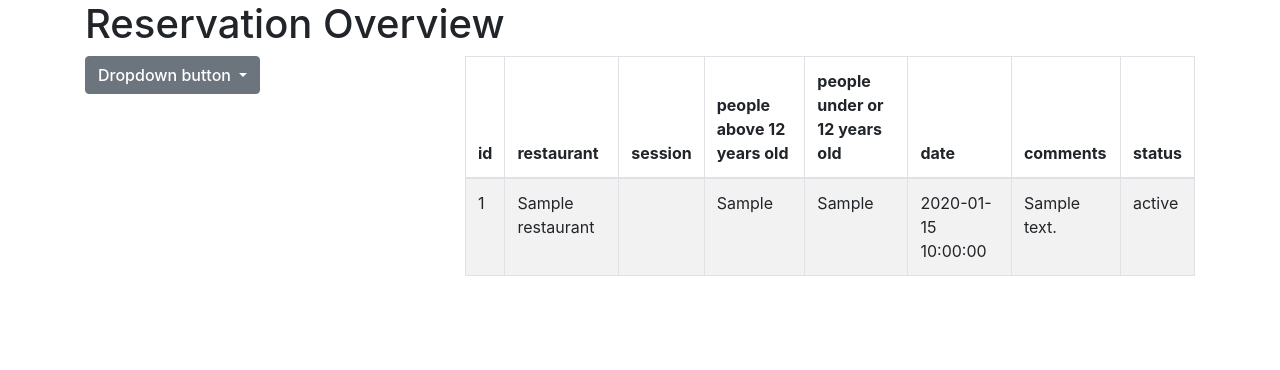
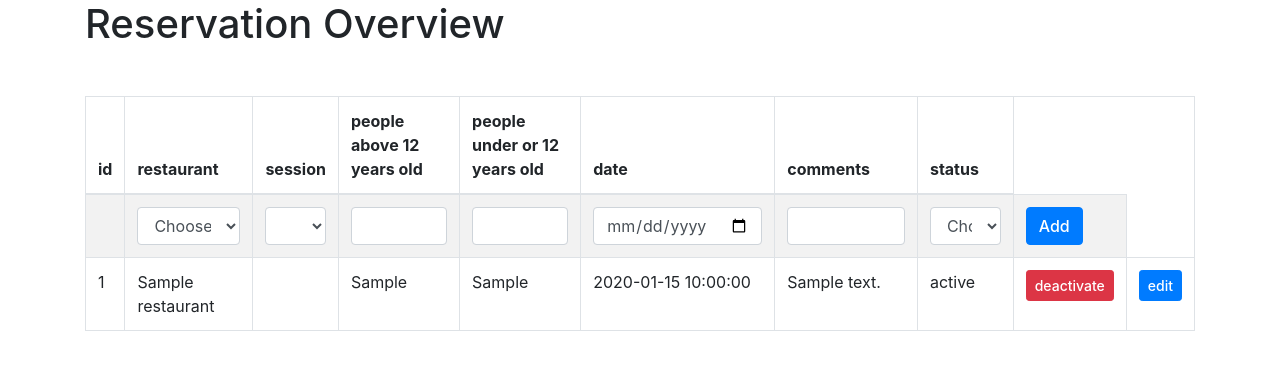
Before and after one commit to JunYuiFeng/HaarlemFestival-Website-Project, a PHP site: the page made by app/views/cms/managereservations.php in a window 1280 px wide. Shown: the top 370 px of the page. Run offline with PHP 8.4, Linux system fonts and the light colour scheme; the template is opened without the code that fills it: most values are stand-ins (such as "Sample title", 1, 10 or a date in 2020); lists and menus that the app fills with data are empty; some web fonts are replaced.

Commit message:
reservation overview update

```diff
--- a/app/services/reservationservice.php
+++ b/app/services/reservationservice.php
@@ -45,4 +45,9 @@ class ReservationService
     {
         return $this->repository->getPrice($id);
     }
+
+    function updateStatus($id, $status)
+    {
+        $this->repository->updateStatus($id, $status);
+    }
 }
--- a/app/services/sessionservice.php
+++ b/app/services/sessionservice.php
@@ -13,6 +13,11 @@ class SessionService
     function getSessionsByRestaurantId($id)
     {
         return $this->repository->getSessionsByRestaurantId($id);
+    }
+
+    function getSessionsArrayByRestaurantId($id)
+    {
+        return $this->repository->getSessionsArrayByRestaurantId($id);
     }
 
     function getById($id)
--- a/app/views/cms/managereservations.php
+++ b/app/views/cms/managereservations.php
@@ -15,21 +15,7 @@
 
 <body>
     <div class="container">
-        <h1>Reservation Overview</h1>
-        <div class="row">
-            <div class="col-4">
-                <form action="">
-                    <div class="dropdown">
-                        <button class="btn btn-secondary dropdown-toggle" type="button" id="dropdownMenuButton" data-toggle="dropdown" aria-haspopup="true" aria-expanded="false">
-                            Dropdown button
-                        </button>
-                        <div class="dropdown-menu" aria-labelledby="dropdownMenuButton">
-
-                        </div>
-                    </div>
-                </form>
-            </div>
-            <div class="col-8">
+        <h1 class="mb-5">Reservation Overview</h1>
         <table class="table table-bordered table-striped table-hover">
             <thead>
                 <tr>
@@ -44,6 +30,34 @@
                 </tr>
             </thead>
             <tbody>
+                <tr>
+                    <form action="" method="POST">
+                        <td></td>
+                        <td>
+                            <select name="restaurant" id="restaurant" class="form-control">>
+                                <option value="0">Choose a restaurant</option>
+                                <?php foreach ($restaurants as $restaurant) { ?>
+                                    <option value="<?= $restaurant->getId() ?>"><?= $restaurant->getName() ?></option>
+                                <?php } ?>
+                            </select>
+                        </td>
+                        <td><select name="session" id="session" class="form-control"></select></td>
+                        <td><input type="number" name="amountAbove12" class="form-control"></td>
+                        <td><input type="number" name="amountUnderOr12" class="form-control"></td>
+                        <td><input type="date" name="date" class="form-control"></td>
+                        </td>
+                        <td> <input type="text" name="comment" class="form-control"></td>
+                        <td>
+                            <select name="status" id="status" class="form-control">>
+                                <option value="0">Choose a status</option>
+                                <option value="active">active</option>
+                                <option value="unactive">unactive</option>
+                            </select>
+                        </td>
+                        <td> <input type="submit" class="btn btn-primary" value="Add"></td>
+
+                    </form>
+                </tr>
                 <?php foreach ($reservationData as $reservation) { ?>
                     <tr>
                         <td><?php echo $reservation['id']; ?></td>
@@ -54,14 +68,56 @@
                         <td><?php echo $reservation['date']; ?></td>
                         <td><?php echo $reservation['comments']; ?></td>
                         <td><?php echo $reservation['status']; ?></td>
+                        <?php if ($reservation['status'] == 'active') { ?>
+                            <td><a href="managereservations?deactivateid= <?= $reservation['id'] ?>" class="btn btn-danger btn-sm">deactivate</a></td>
+                        <?php } else { ?>
+                            <td><a href="managereservations?activateid= <?= $reservation['id'] ?>" class="btn btn-success btn-sm">activate</a></td>
+                        <?php } ?>
+                        <td><a href="" class="btn btn-primary btn-sm">edit</a></td>
+
                     </tr>
                 <?php } ?>
             </tbody>
         </table>
-            </div>
+
     </div>
 
-    </div>
+    <script>
+        const restaurantSelect = document.getElementById('restaurant');
+        restaurantSelect.addEventListener('change', () => {
+            const selectedRestaurantId = restaurantSelect.value;
+            if (selectedRestaurantId !== '0') {
+                // Make HTTP request using the selectedRestaurantId
+                fetch(`/api/cms/getSessionsBySelectedRestaurant`, {
+                        method: 'POST',
+                        headers: {
+                            'Content-Type': 'application/json'
+                        },
+                        body: JSON.stringify({
+                            restaurantId: selectedRestaurantId
+                        })
+                    })
+                    .then(response => response.json())
+                    .then(data => {
+                        const sessionSelect = document.getElementById('session');
+                        sessionSelect.innerHTML = '';
+                        const defaultOption = document.createElement('option');
+                        defaultOption.value = '0';
+                        defaultOption.text = 'Choose a session';
+                        sessionSelect.add(defaultOption);
+                        data.forEach(session => {
+                            const option = document.createElement('option');
+                            option.value = session.id;
+                            option.text = session.name;
+                            sessionSelect.add(option);
+                        });
+                    })
+                    .catch(error => console.error(error));
+
+            }
+        });
+    </script>
+
 </body>
 
 </html>
--- a/app/views/festival/restaurantdetail.php
+++ b/app/views/festival/restaurantdetail.php
@@ -134,14 +134,14 @@
                                 <div class="form-group row reservationQuantityOfPoeple">
                                     <label for="amountAbove12" class="col-8 col-form-label">Above 12 years:</label>
                                     <div class="col-4">
-                                        <input type="number" class="form-control" name="amountAbove12">
+                                        <input type="number" class="form-control" name="amountAbove12" min="0">
                                     </div>
                                 </div>
 
                                 <div class="form-group row reservationQuantityOfPoeple">
                                     <label for="amountUnderOr12" class="col-8 col-form-label">12 years or under:</label>
                                     <div class="col-4">
-                                        <input type="number" class="form-control" name="amountUnderOr12">
+                                        <input type="number" class="form-control" name="amountUnderOr12" min="0">
                                     </div>
                                 </div>
 
@@ -224,7 +224,6 @@
             fetch('/api/cart/getCartAmount')
                 .then(response => response.json())
                 .then(data => {
-                    console.log(data);
                     cartAmount.innerHTML = data;
                 })
                 .catch(error => {
```
Also changed, not shown: app/api/controllers/cmscontroller.php (+16 -0 lines), app/controllers/cartcontroller.php (+7 -1 lines), app/controllers/cmscontroller.php (+31 -0 lines), app/repositories/reservationrepository.php (+20 -7 lines), app/repositories/sessionrepository.php (+16 -0 lines). Lines whose indentation alone changed are shown as unchanged.
